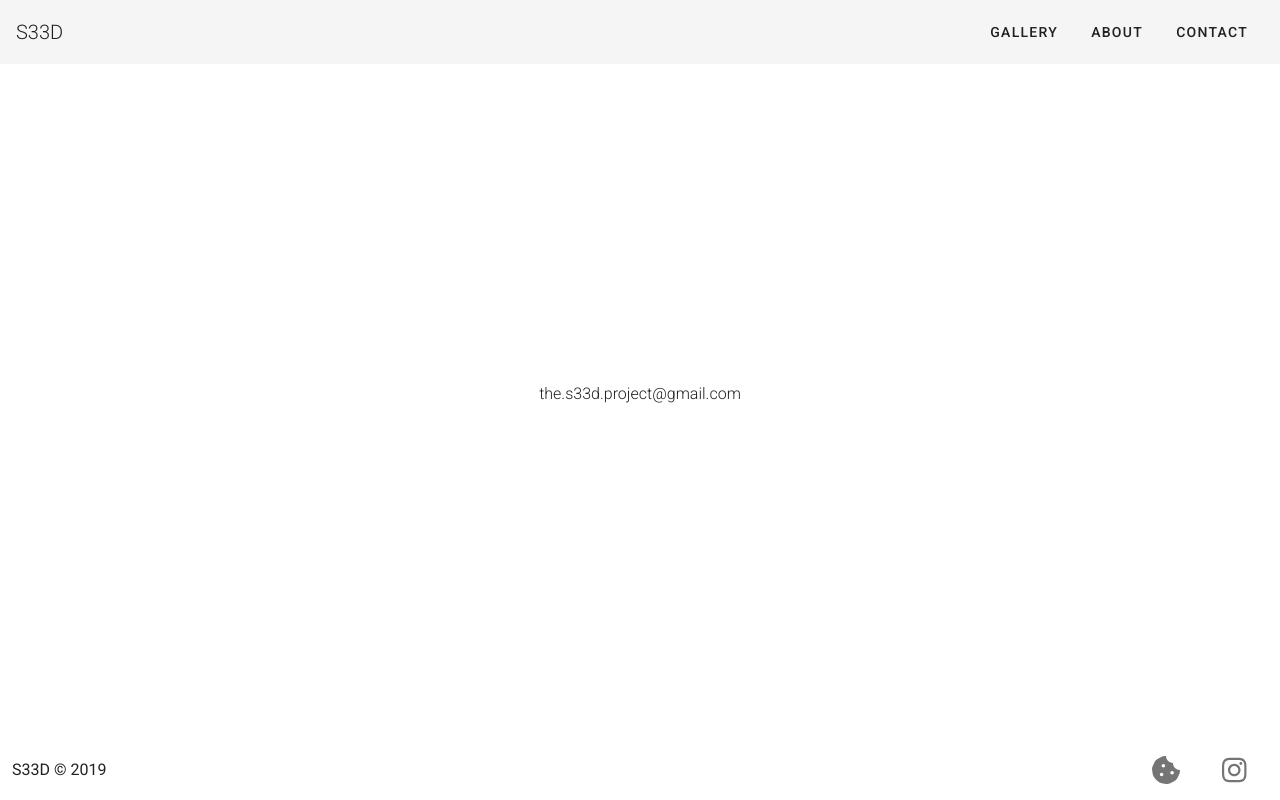
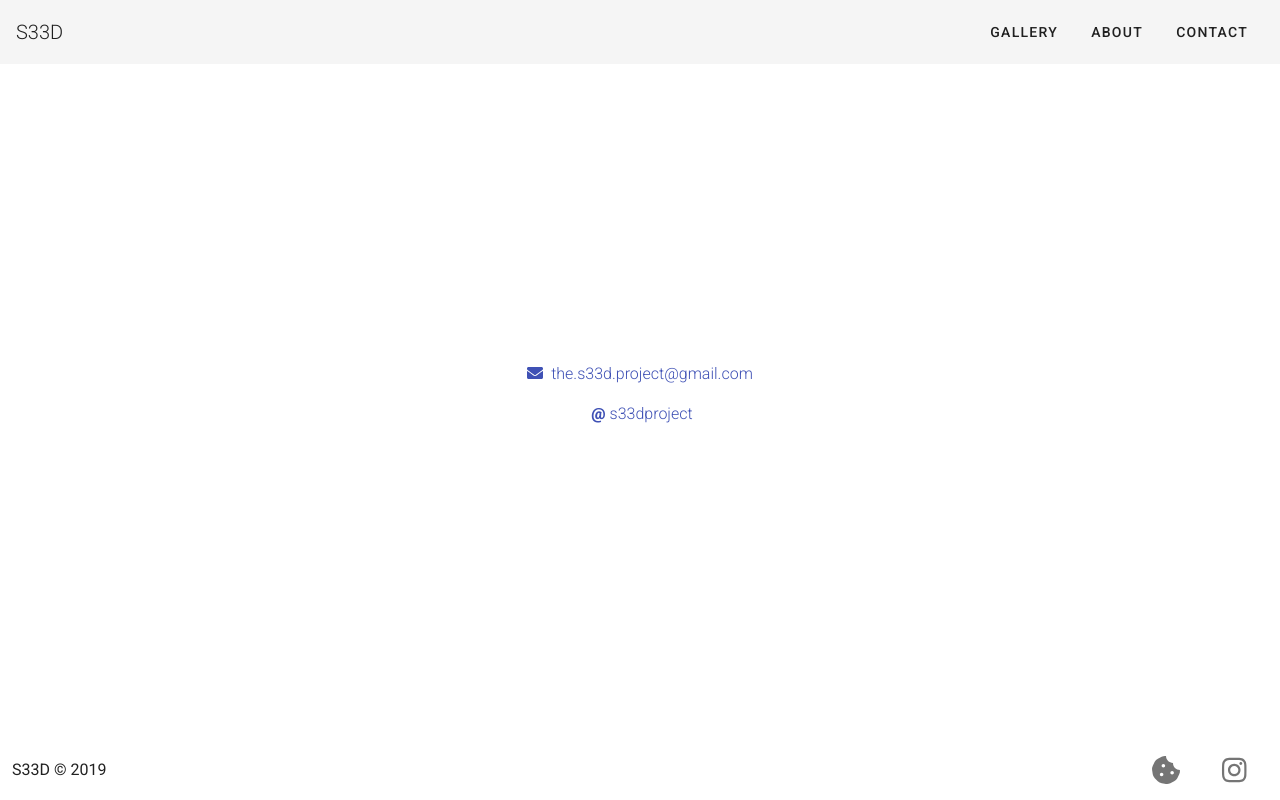
Before and after one commit to s33dproject/web, a Vue app: page /contact in a window 1280 px wide. Built offline with nearby package versions, Linux system fonts and the light colour scheme.

Commit message:
added contact copy and styles to about us

```diff
--- a/src/plugins/vuetify.js
+++ b/src/plugins/vuetify.js
@@ -2,11 +2,15 @@ import Vue from "vue";
 import Vuetify from "vuetify/lib";
 import { library } from "@fortawesome/fontawesome-svg-core";
 import { FontAwesomeIcon } from "@fortawesome/vue-fontawesome";
-import { fas, faCookieBite } from "@fortawesome/free-solid-svg-icons";
+import {
+  fas,
+  faCookieBite,
+  faEnvelope
+} from "@fortawesome/free-solid-svg-icons";
 import { faInstagram } from "@fortawesome/free-brands-svg-icons";
 
 Vue.component("font-awesome-icon", FontAwesomeIcon);
-library.add(fas, faCookieBite, faInstagram);
+library.add(fas, faCookieBite, faInstagram, faEnvelope);
 
 Vue.use(Vuetify);
 
--- a/src/views/About.vue
+++ b/src/views/About.vue
@@ -7,12 +7,17 @@
     <v-row>
       <v-col cols="12" sm="6" offset-sm="3" class="text-center">
         <p>
-          S33D is a Generative Art project by
-          <a class="indigo--text" href="https://www.instagram.com/g.maiolo/"
+          <span class="font-weight-medium">S33D</span> is a Generative Art
+          project by
+          <a
+            class="indigo--text font-weight-medium"
+            href="https://www.instagram.com/g.maiolo/"
             >@g.maiolo</a
           >
           &
-          <a class="indigo--text" href="https://www.instagram.com/julietaflux/"
+          <a
+            class="indigo--text font-weight-medium"
+            href="https://www.instagram.com/julietaflux/"
             >@julietaflux</a
           >
         </p>
--- a/src/views/Contact.vue
+++ b/src/views/Contact.vue
@@ -1,9 +1,33 @@
 <template>
-  <v-container class="font-weight-light fill-height">
-    <v-col cols="12" class="text-center">
-      <v-row align="center" justify="center">
-        <p>the.s33d.project@gmail.com</p>
-      </v-row>
-    </v-col>
+  <v-container
+    class="font-weight-light fill-height"
+    justify-center
+    align-content-center
+  >
+    <v-row>
+      <v-col cols="12" class="text-center">
+        <p>
+          <a
+            href="mailto:the.s33d.project@gmail.com"
+            class="indigo--text"
+            target="_blank"
+          >
+            <font-awesome-icon icon="envelope" />
+            <span class="ml-2">the.s33d.project@gmail.com</span>
+          </a>
+        </p>
+        <p>
+          <a
+            href="https://www.instagram.com/s33dproject/"
+            class="indigo--text"
+            target="_blank"
+          >
+            <span class="ml-1"
+              ><span class="font-weight-black">@</span> s33dproject</span
+            >
+          </a>
+        </p>
+      </v-col>
+    </v-row>
   </v-container>
 </template>
```
